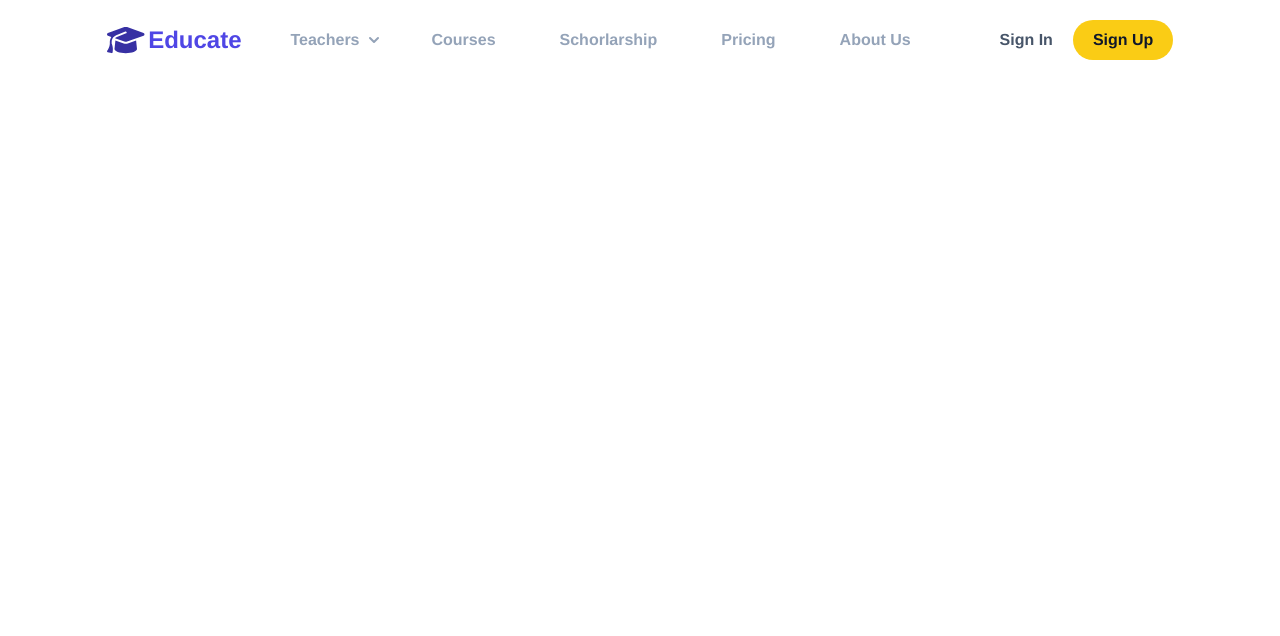
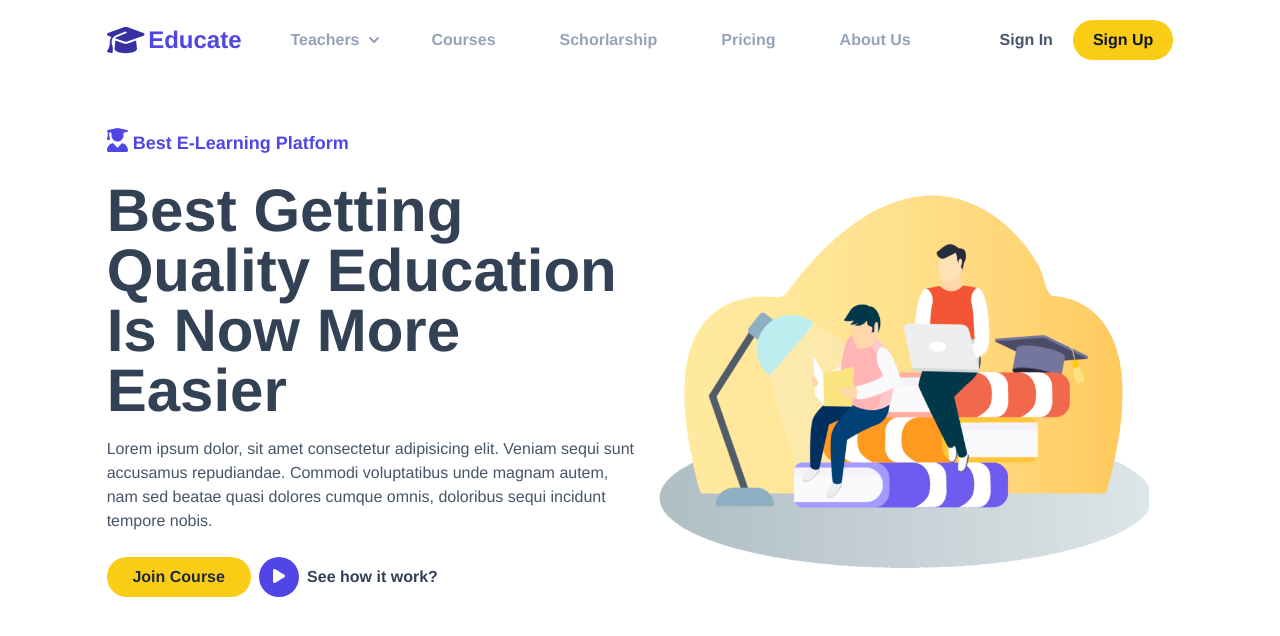
Before and after one commit to paingthuhtwe/blog-ui-with-tailwind, a Vue app: page / in a window 1280 px wide. Shown: the top 636 px of the page. Built offline with nearby package versions, Linux system fonts and the light colour scheme.

Commit message:
add main page ui

```diff
--- /dev/null
+++ b/src/components/MainPage.vue
@@ -0,0 +1,52 @@
+<template>
+  <div class="">
+    <div class="w-10/12 mx-auto">
+      <div class="grid md:grid-cols-2 mt-12">
+        <div class="">
+          <h1 class="text-indigo-600 text-lg font-semibold">
+            <fa class="text-2xl" :icon="['fas', 'user-graduate']" />
+            Best E-Learning Platform
+          </h1>
+          <h1 class="text-6xl text-slate-700 font-bold mt-6">
+            Best Getting <br />
+            Quality Education <br />
+            Is Now More Easier
+          </h1>
+          <p class="text-slate-600 font-medium mt-4">
+            Lorem ipsum dolor, sit amet consectetur adipisicing elit. Veniam
+            sequi sunt accusamus repudiandae. Commodi voluptatibus unde magnam
+            autem, nam sed beatae quasi dolores cumque omnis, doloribus sequi
+            incidunt tempore nobis.
+          </p>
+          <div class="mt-6">
+            <button
+              class="text-slate-800 bg-yellow-400 w-36 h-10 text-md font-semibold rounded-full hover:bg-yellow-300 hover:text-slate-700 mr-2"
+            >
+              Join Course
+            </button>
+
+            <a href="3"
+              ><button
+                class="w-10 h-10 rounded-full bg-indigo-600 text-white mr-1 hover:bg-indigo-700 hover:text-slate-200"
+              >
+                <fa :icon="['fas', 'play']" /></button
+              ><span class="text-slate-700 font-semibold">
+                See how it work?
+              </span></a
+            >
+          </div>
+        </div>
+        <div class="flex justify-center items-end">
+          <img src="../assets/Education.png" alt="Education_Image" />
+        </div>
+      </div>
+    </div>
+  </div>
+</template>
+
+<script>
+export default {};
+</script>
+
+<style>
+</style>
--- a/src/components/NavBar.vue
+++ b/src/components/NavBar.vue
@@ -1,6 +1,6 @@
 <template>
   <div class="">
-    <div class="w-10/12 h-100 mx-auto py-5 relative">
+    <div class="w-10/12 mx-auto py-5 relative">
       <div class="flex justify-between">
         <!-- Logo & Brand -->
         <div class="flex items-center cursor-pointer">
--- a/src/views/HomeView.vue
+++ b/src/views/HomeView.vue
@@ -1,14 +1,17 @@
 <template>
   <NavBar></NavBar>
+  <MainPage></MainPage>
 </template>
 
 <script>
+import MainPage from "../components/MainPage";
 import NavBar from "../components/NavBar";
 // @ is an alias to /src
 
 export default {
   name: "HomeView",
   components: {
+    MainPage,
     NavBar,
   },
 };
```
Also changed, not shown: src/assets/Education.png (added).
